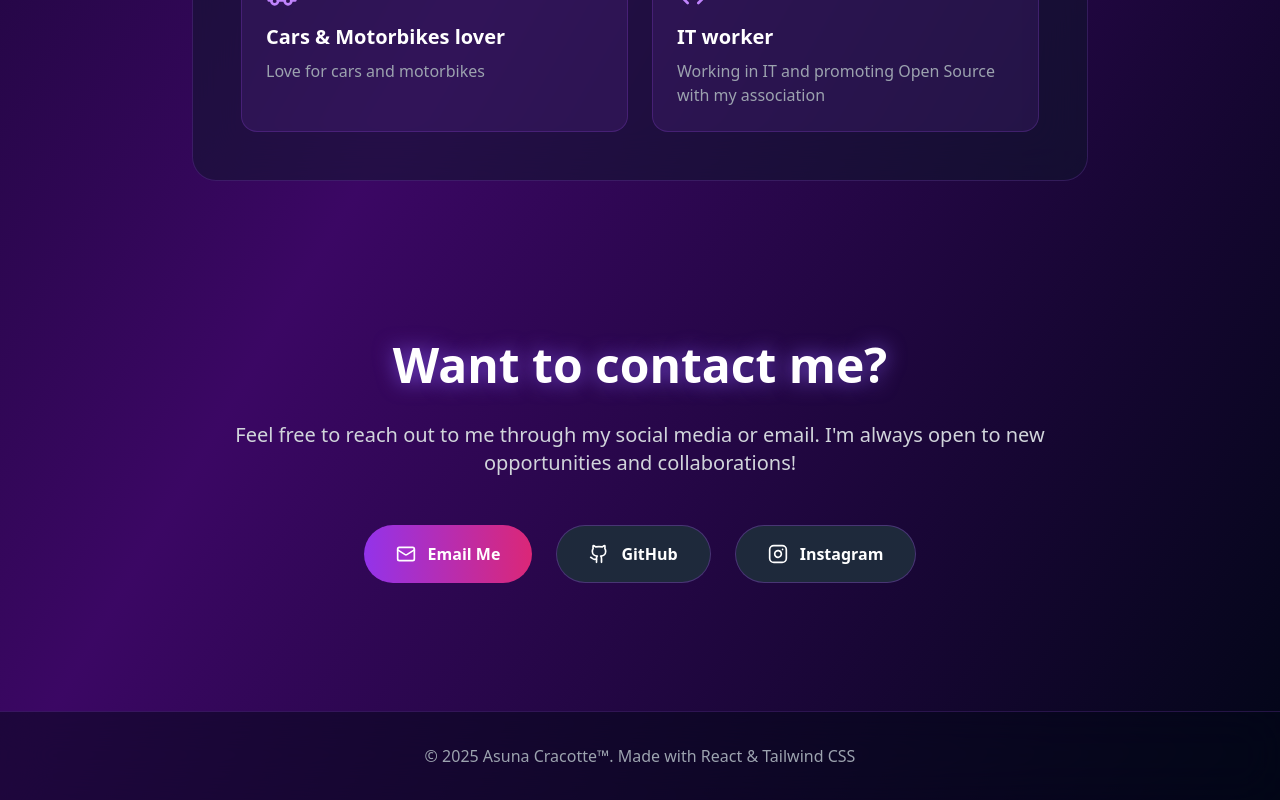
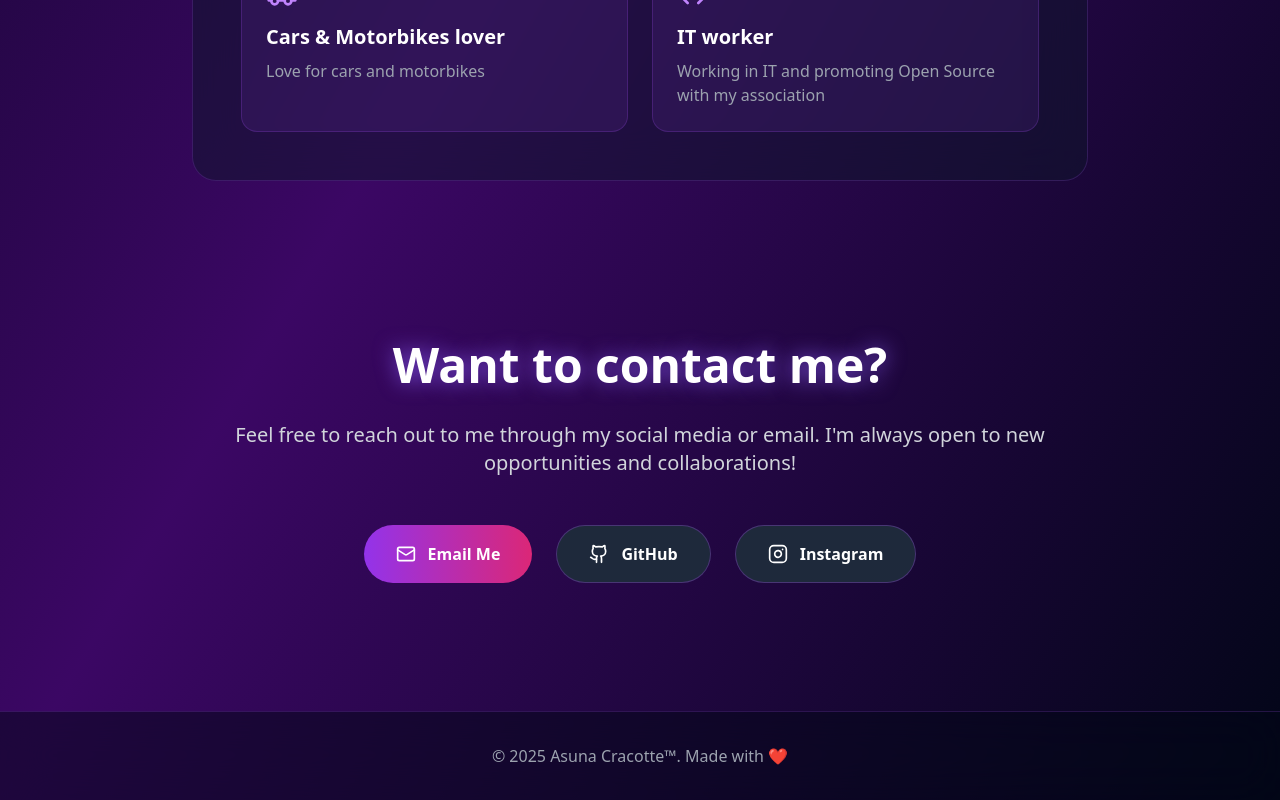
Before and after one commit to Luxinenglish/Portfolio-React, a React (Vite) app: page / in a window 1280 px wide. Shown: the part 1389-2189 px from the top of the page. Built offline with nearby package versions, Linux system fonts and the light colour scheme.

Commit message:
build bug a little bit but nothing to be worried

```diff
--- a/src/components/layout/Footer.jsx
+++ b/src/components/layout/Footer.jsx
@@ -4,7 +4,8 @@ export default function Footer() {
     return (
         <footer className="relative py-6 md:py-8 px-4 md:px-6 border-t border-purple-500/20 backdrop-blur-xl bg-slate-950/50">
             <div className="max-w-6xl mx-auto text-center text-gray-400 text-sm md:text-base">
-                <p>© 2025 Asuna Cracotte™. Made with React & Tailwind CSS</p>
+                <p>© 2025 Asuna Cracotte™. Made with ❤️
+                </p>
             </div>
         </footer>
     );
```
Also changed, not shown: 1 other file (tests, documents, lock files or other folders).
